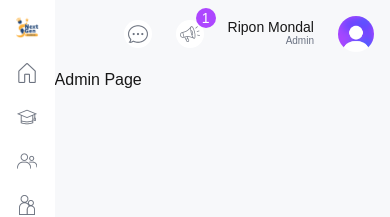
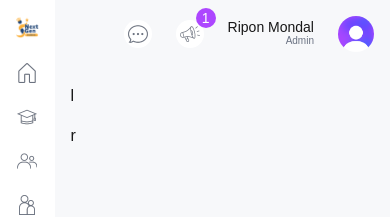
Before and after one commit to riponmondalbd/next-gen-school, a Next.js app: page /admin in a window 390 px wide. Shown: the top 217 px of the page. Built offline with nearby package versions, Linux system fonts and the light colour scheme.

Commit message:
admin-> page.tsx --> make 2 pertision of the container for left and right side content and also make them responsive for all devices

```diff
--- a/src/app/(dashboard)/admin/page.tsx
+++ b/src/app/(dashboard)/admin/page.tsx
@@ -1,3 +1,10 @@
 export default function AdminPage() {
-  return <div>Admin Page</div>;
+  return (
+    <div className="p-4 flex gap-4 flex-col md:flex-row">
+      {/* left content */}
+      <div className="w-full lg:w-2/3">l</div>
+      {/* right content */}
+      <div className="w-full lg:w-1/3">r</div>
+    </div>
+  );
 }
```
